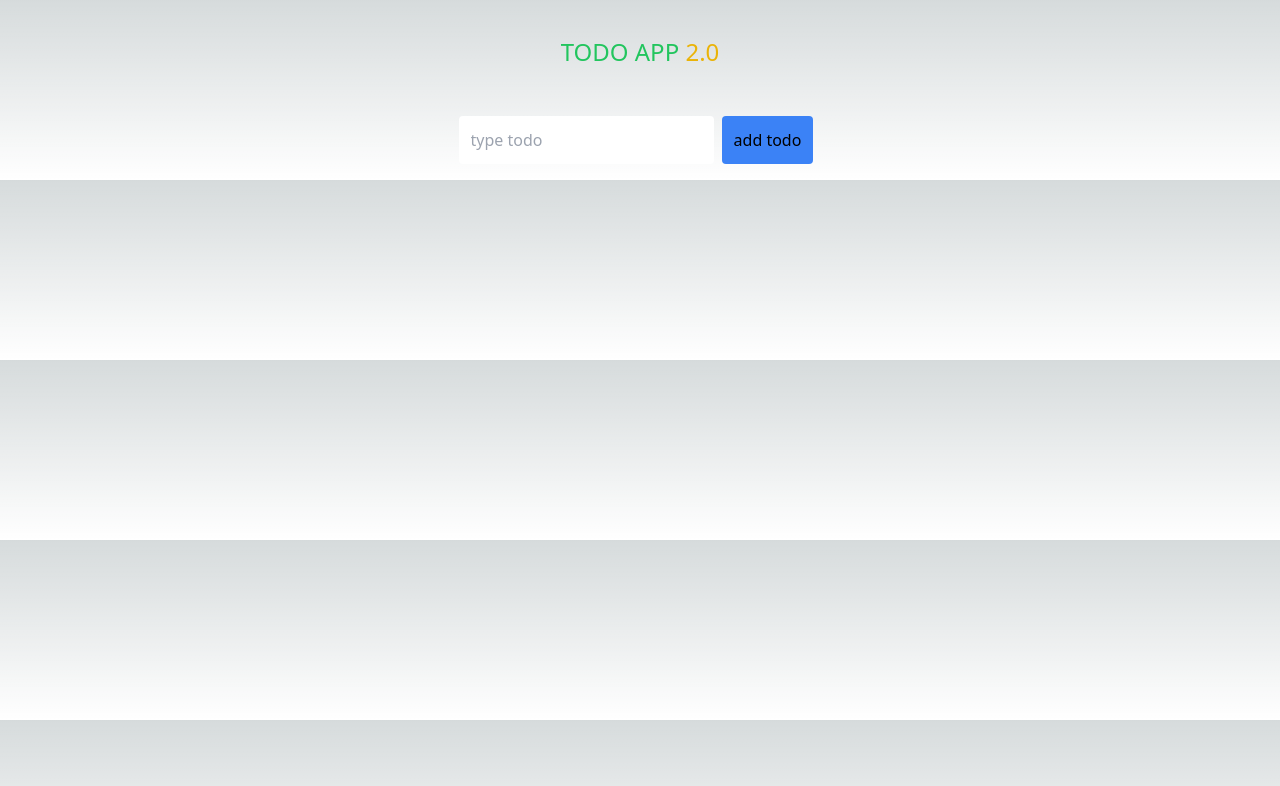
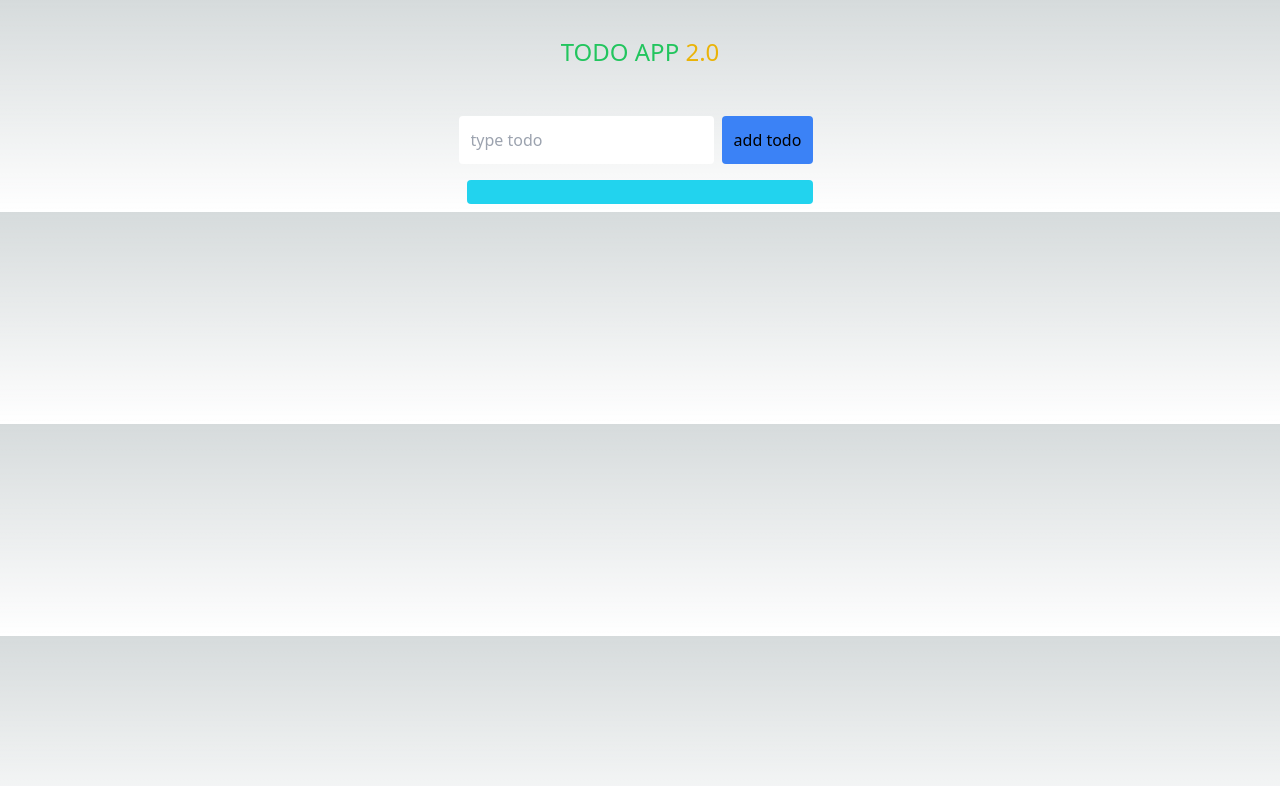
Before and after one commit to Emmanuel-Ingwe/test-taskmanageringwe, a Next.js app: page / in a window 1280 px wide. Shown: the top 786 px of the page. Built offline with nearby package versions, Linux system fonts and the light colour scheme.

Commit message:
add bg to list

```diff
--- a/src/pages/index.tsx
+++ b/src/pages/index.tsx
@@ -40,9 +40,9 @@ export default function Home() {
             onClick={handleAddTodo}
             >add todo</button>
 
-            <ul className='m-2'>
+            <ul className='m-2 bg-cyan-400 rounded p-3'>
               {todos.map((todo, index) => (
-                <li>{todos}
+                <li>{todo}
                   <button
                   type="submit"
                   className='bg-red-700 p-3 rounded m-1'
```
